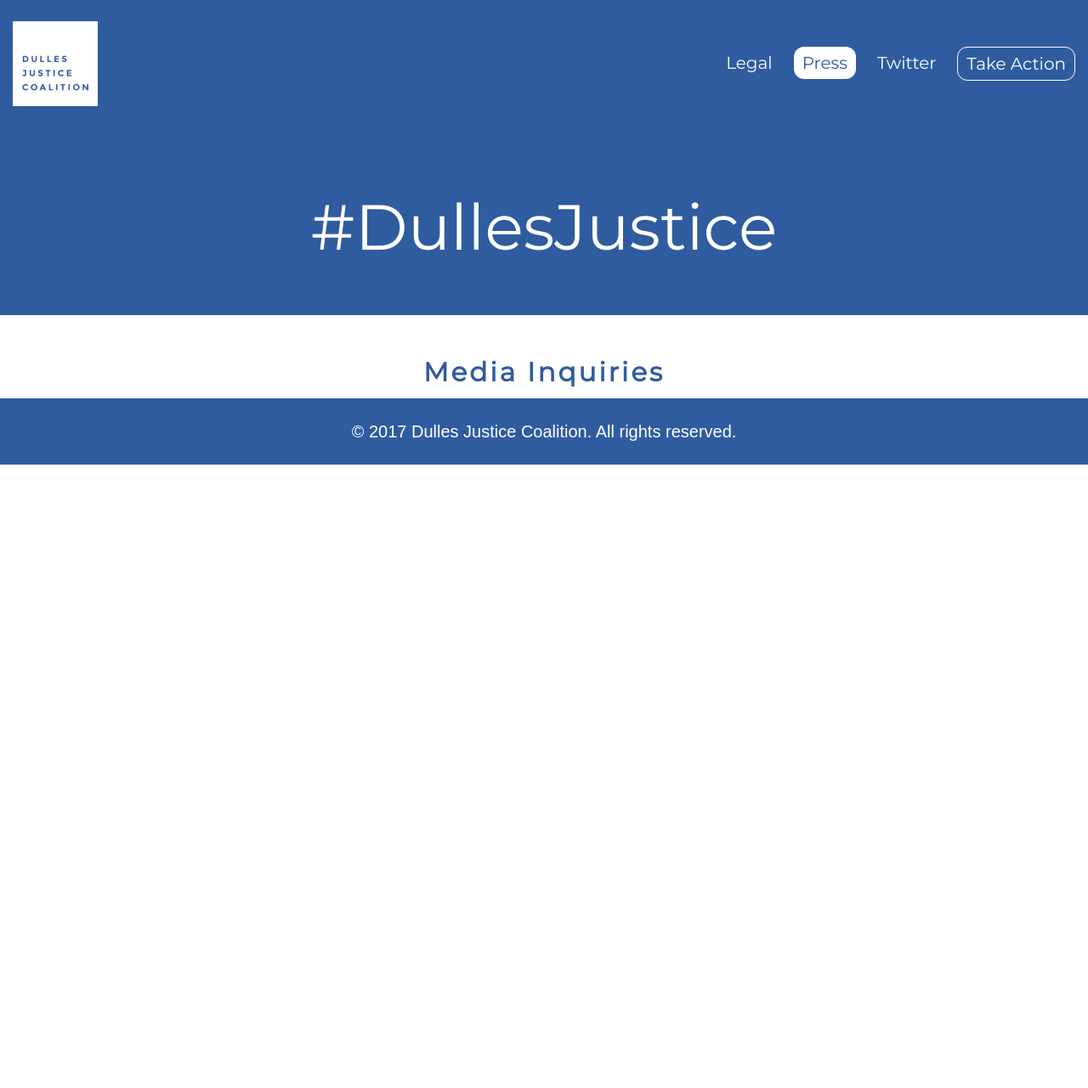
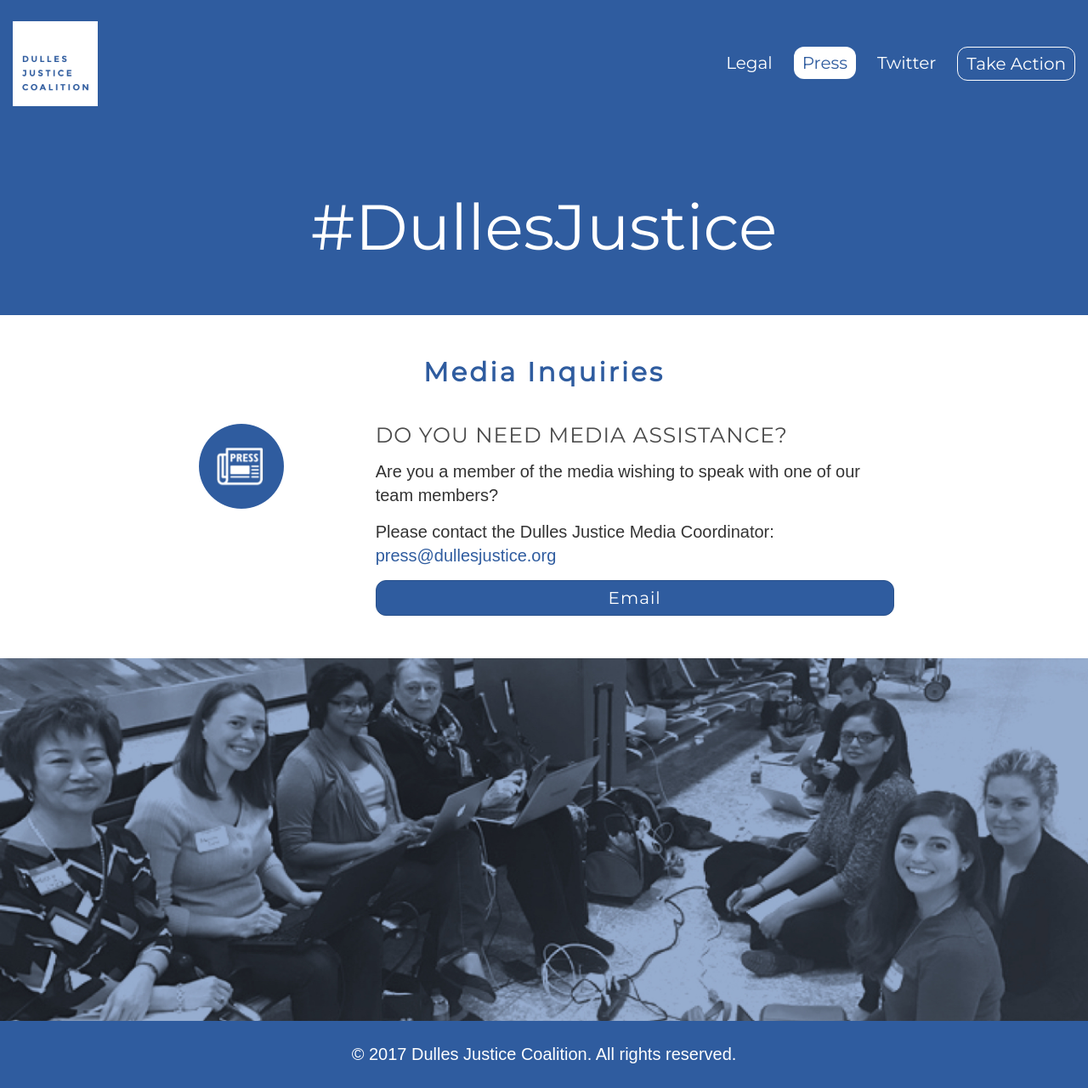
Before and after one commit to dullesjustice/site, a Jekyll site: the page built from press.md, in a window 1280 px wide. Shown: the whole page at 85% size. Built offline with Jekyll 4.4.1, drawn with Linux system fonts in a browser that asks for light colours; some web fonts are replaced; our own code applies the rules of GitHub Pages for plain Markdown files; before the commit the page ends 900 px from its top, so only the background shows below that.

Commit message:
Press page

```diff
--- a/press.md
+++ b/press.md
@@ -3,4 +3,26 @@
 permalink: /press/
 ---
 
-## Media Inquiries
+<div class="container-fluid">
+  <div class="row">
+    <div class="col-xs-12 col-sm-10 col-sm-offset-1"><h2>Media Inquiries</h2></div>
+  </div>
+  <div class="row padbottom50">
+    <div class="col-xs-12 col-sm-8 col-sm-offset-2">
+      <div class="row">
+        <div class="col-xs-12 col-sm-2"><img class="centered" src="{{ site.baseurl }}/images/Icon-Press.png" /></div>
+        <div class="col-xs-12 col-sm-9 col-sm-offset-1">
+          <h3>DO YOU NEED MEDIA ASSISTANCE?</h3>
+          <p>
+            Are you a member of the media wishing to speak with one of our team members?
+          </p>
+          <p>
+            Please contact the Dulles Justice Media Coordinator: <a href="mailto:press@dullesjustice.org">press@dullesjustice.org</a>
+          </p>
+          <a class="btn btn-primary btn-block" href="mailto:press@dullesjustice.org">Email</a>
+        </div>
+      </div>
+    </div>
+  </div>
+  {% include imagerow.html src="Homepage-photo2.jpg" %}
+</div>
```
